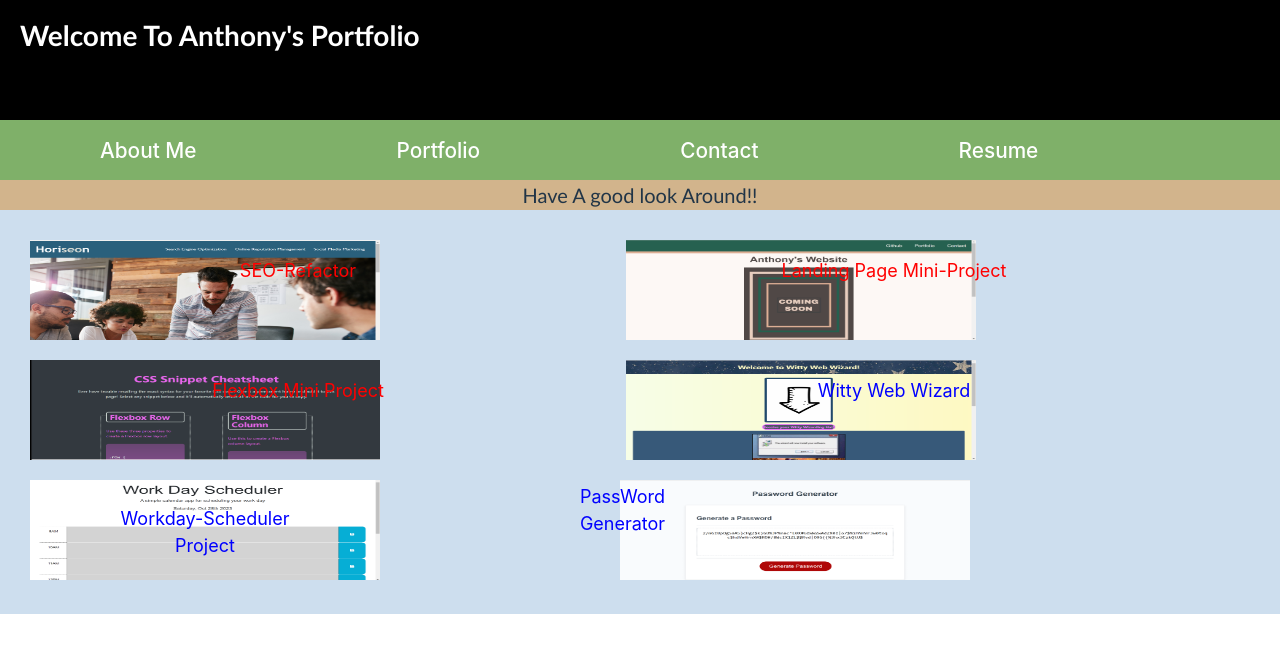
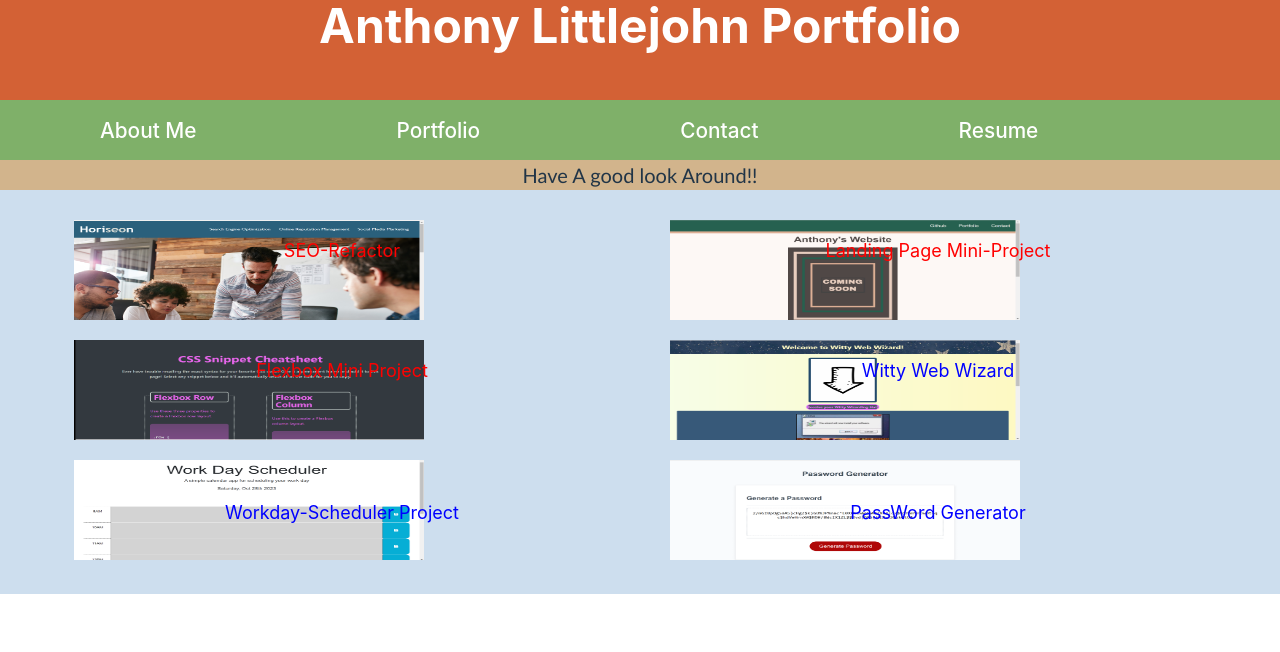
Before and after one commit to ant05man/React-Portfolio, a React (Vite) app: page /portfolio in a window 1280 px wide. Shown: the top 652 px of the page. Built offline with nearby package versions, Linux system fonts and the light colour scheme.

Commit message:
fixed portfolio added color changed box size

```diff
--- a/src/components/Header.jsx
+++ b/src/components/Header.jsx
@@ -12,7 +12,7 @@ import React from 'react';
 function Header() {
   return (
     <header className="header">
-      <h1>Welcome To Anthony's Portfolio</h1>
+      <h1>Anthony Littlejohn Portfolio</h1>
     </header>
   );
 }
--- a/src/styles/Portfolio.css
+++ b/src/styles/Portfolio.css
@@ -8,55 +8,10 @@ body {
     background-color: #CDDEEE;
 }
 
-.header {
-    padding: 20px;
-    justify-content: flex-start;
-    font-family: 'Trebuchet MS', 'Lucida Sans Unicode', 'Lucida Grande', 'Lucida Sans', Arial, sans-serif;
-    background-color: black;
-    color: blue;
-    height: 120px;
-}
 
 #AboutMeTitle:hover {
     color:white;
 
-}
-
-.header h1 {
-    display: inline-block;
-    font-size: 28px;
-}
-
-
-.header div {
-    padding-top: 15px;
-    margin-right: 20px;
-    float: right;
-    font-family: 'Gill Sans', 'Gill Sans MT', Calibri, 'Trebuchet MS', sans-serif;
-    font-size: 20px;
-}
-
-.header div ul {
-    list-style-type: none;
-}
-
-
-.header div ul li {
-    display: inline-block;
-    margin-left: 25px;
-}
-
-.header div ul li a:link {
-    color: blue;
-}
-
-.header div ul li a:visited {
-    color: blue;
-}
-
-
-.header div ul li a:hover {
-    color: white;
 }
 
 .AboutMe h2 {
@@ -94,11 +49,10 @@ aside {
 .flex-container {
     display: flex;
     align-items: stretch;
-    top: -230px;
-    left: 100px
-    width: 800px;
+    width: 100%;
     flex-direction: row;
     flex-wrap: wrap;
+    justify-content: center;;
   }
 
   .flex-container > div {
@@ -146,7 +100,7 @@ aside {
 
 #box1 img:hover {
     color: white;
-      box-shadow: 0 5px 15px crimson;
+      box-shadow: 0 5px 15px aquamarine;
       opacity: 0.5;
 }
 
@@ -203,10 +157,12 @@ opacity: 0.5;
 
 #box5 {
     color: blue;
+    width: 45%;
+    display: flex;
 }
 #box5 img:hover {
 color: white;
-box-shadow: 0 5px 15px blue;
+box-shadow: 0 5px 15px yellow;
 opacity: 0.5;
 }
 
@@ -219,13 +175,11 @@ opacity: 0.5;
 #box6 {
     color: blue;
     display: flex;
-    width: 45px;
-    height: 100px;
-    margin-left: 190px;
+    width: 45%;
 }
 #box6 img:hover {
 color: white;
-box-shadow: 0 5px 15px blue;
+box-shadow: 0 5px 15px green;
 opacity: 0.5;
 }
 
```
